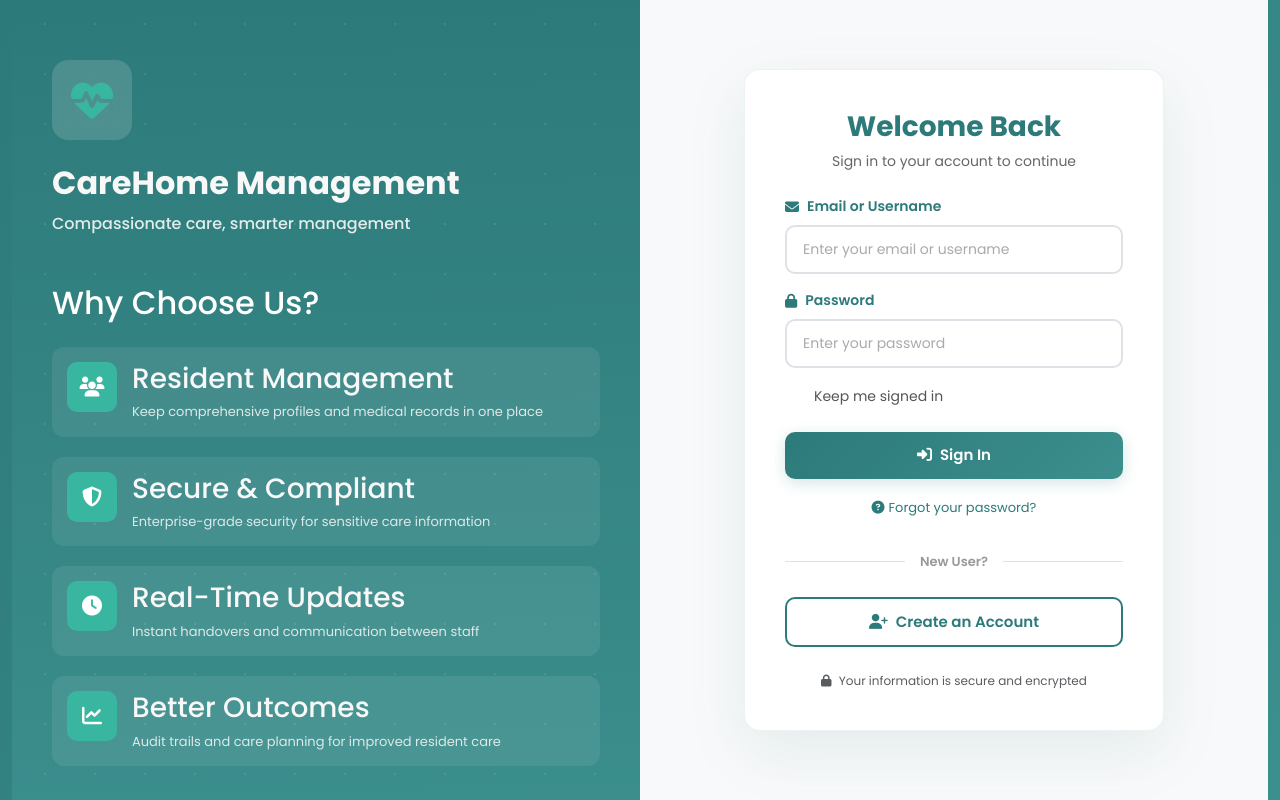
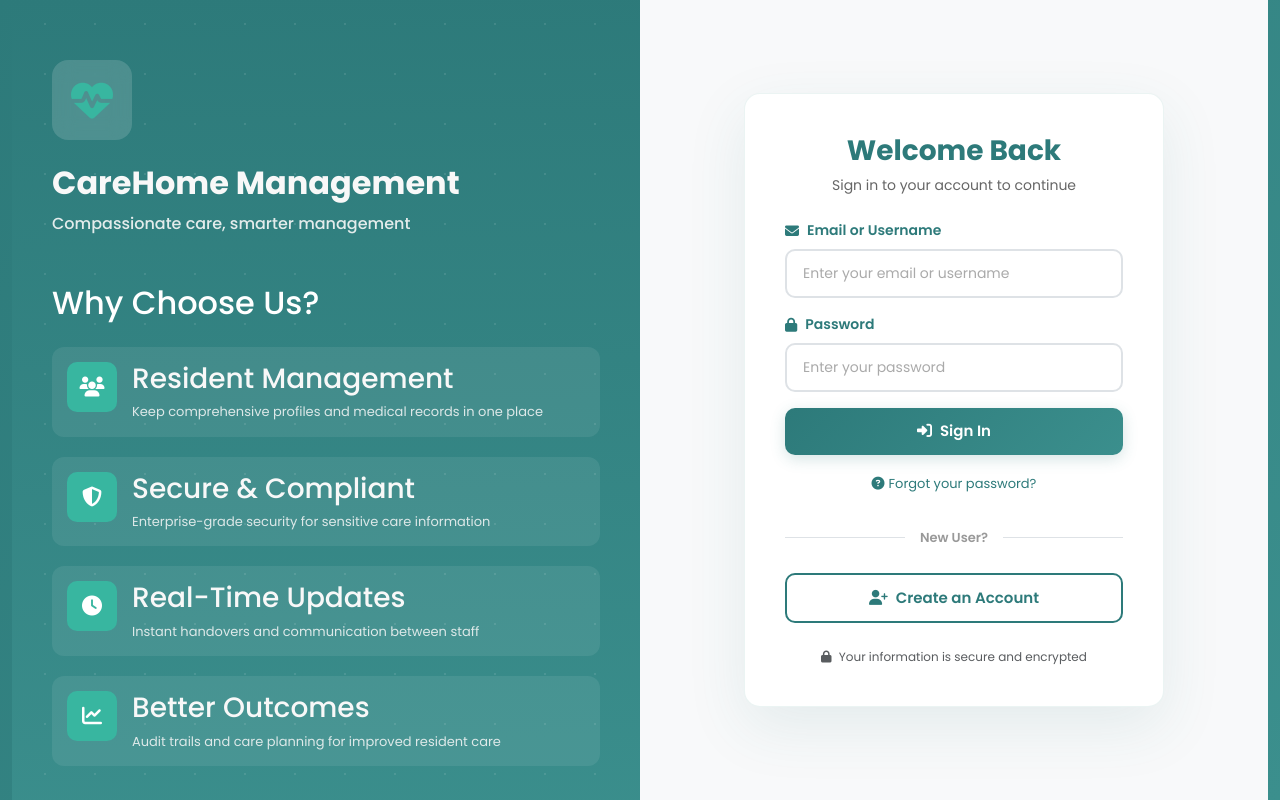
Before and after one commit to tolasedairo/carehome, a Django app: page /accounts/login/ in a window 1280 px wide. Run offline with Django 5.2, Linux system fonts and the light colour scheme.

Commit message:
Fix login form validation error - remove non-functional remember me checkbox

```diff
--- a/templates/account/login.html
+++ b/templates/account/login.html
@@ -152,14 +152,6 @@
                             {% endif %}
                         </div>
 
-                        <!-- Remember Me -->
-                        <div class="form-check mb-4">
-                            {{ form.remember }}
-                            <label class="form-check-label" for="id_remember">
-                                Keep me signed in
-                            </label>
-                        </div>
-
                         <!-- Login Button -->
                         <button type="submit" class="btn btn-login w-100 mb-3">
                             <i class="fas fa-sign-in-alt me-2"></i>Sign In
```
